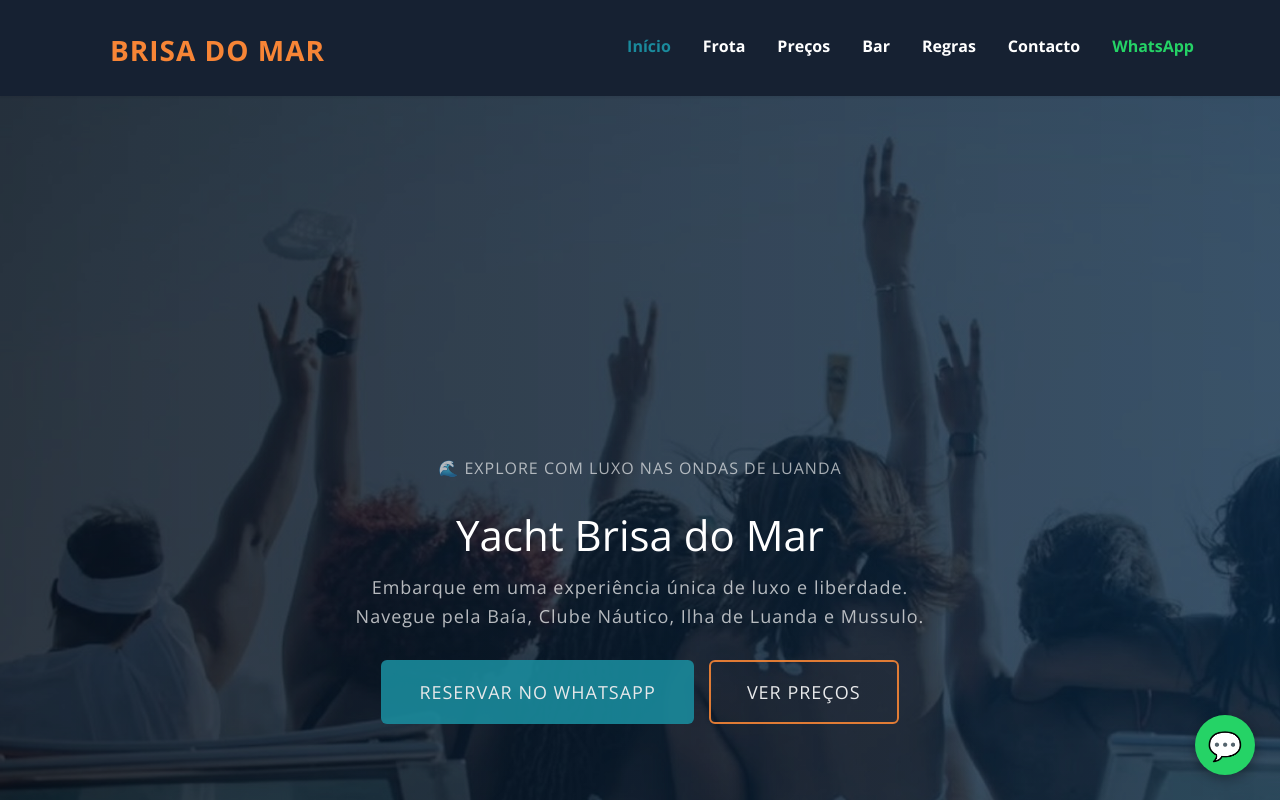
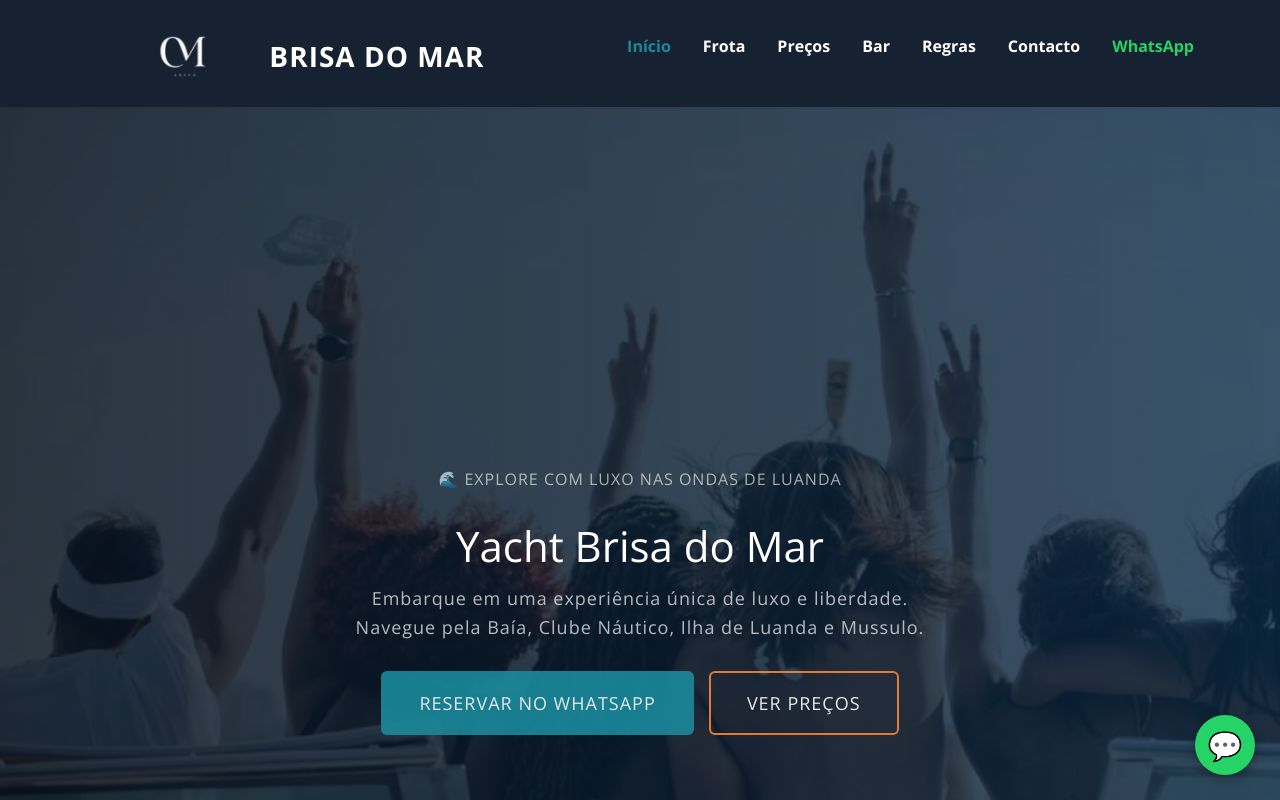
Before and after one commit to Brisadomar/Brisadomar, a plain HTML site: page index.html in a window 1280 px wide. Shown: the top 800 px of the page. Drawn offline with nearby package versions, Linux system fonts and the light colour scheme; files whose address does not match are found by name.

Commit message:
Update index.html

```diff
--- a/index.html
+++ b/index.html
@@ -38,7 +38,24 @@
 			--brisa-gold: #c9a227;
 		}
 		body { font-family: 'Open Sans', sans-serif; }
-		#fh5co-logo a { font-weight: 700; letter-spacing: 1px; }
+		#fh5co-logo a {
+			font-weight: 700;
+			letter-spacing: 1px;
+			display: flex;
+			align-items: center;
+			gap: 10px;
+			color: #fff !important;
+		}
+		#fh5co-logo a:hover,
+		#fh5co-logo a:focus { color: var(--brisa-teal) !important; }
+		#fh5co-logo img {
+			height: 42px;
+			width: auto;
+			display: block;
+		}
+		@media screen and (max-width: 768px) {
+			#fh5co-logo img { height: 36px; }
+		}
 		.fh5co-cover { background-color: var(--brisa-dark) !important; }
 		/* Remove orange overlay — use dark navy instead */
 		.fh5co-cover .fh5co-overlay,
@@ -171,7 +188,7 @@
 			<div class="container">
 				<div class="nav-header">
 					<a href="#" class="js-fh5co-nav-toggle fh5co-nav-toggle dark"><i></i></a>
-					<h1 id="fh5co-logo"><a href="index.html">Brisa do Mar</a></h1>
+					<h1 id="fh5co-logo"><a href="index.html"><img src="logo.png" alt="Brisa do Mar"> Brisa do Mar</a></h1>
 					<nav id="fh5co-menu-wrap" role="navigation">
 						<ul class="sf-menu" id="fh5co-primary-menu">
 							<li class="active"><a href="index.html">Início</a></li>
```
